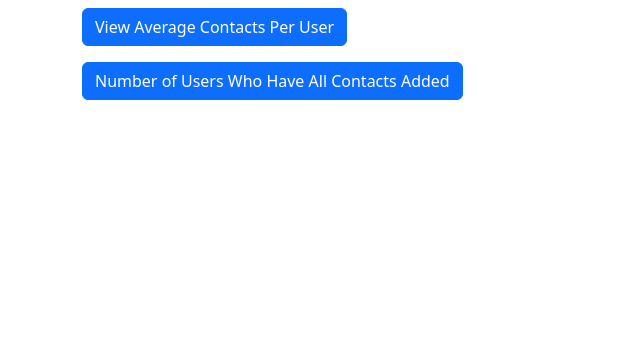
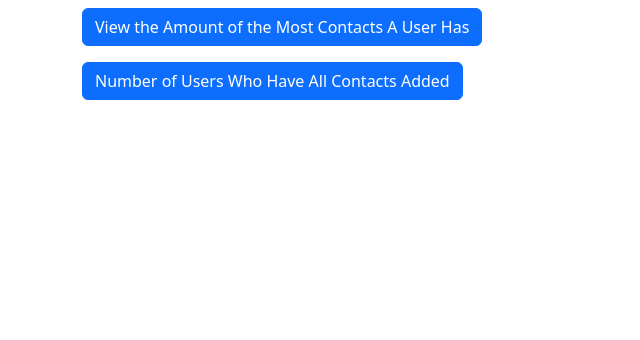
Before and after one commit to sidnand/CMail, a PHP site: page /user.php in a window 1280 px wide. Shown: the part 88-428 px from the top of the page, without its empty margins (0-640 px from the left). Run offline with PHP 8.4, Linux system fonts and the light colour scheme; data that the repository does not hold is empty.

Commit message:
changing a button name

```diff
--- a/user.php
+++ b/user.php
@@ -179,7 +179,7 @@
 
 
 
-    if (isset($_POST['view_average_contacts'])) {
+    if (isset($_POST['view_max_contacts'])) {
         $average_contacts_clicked = true;
 
         $query = "SELECT COUNT(*) AS contact_count
@@ -662,7 +662,7 @@
 
 <div class="container">
     <form action="<?php echo $_SERVER['PHP_SELF']; ?>" method="post">
-        <button type="submit" class="btn btn-primary" name="view_average_contacts">View Average Contacts Per User</button>
+        <button type="submit" class="btn btn-primary" name="view_max_contacts">View the Amount of the Most Contacts A User Has</button>
     </form>
 
     <?php
```
